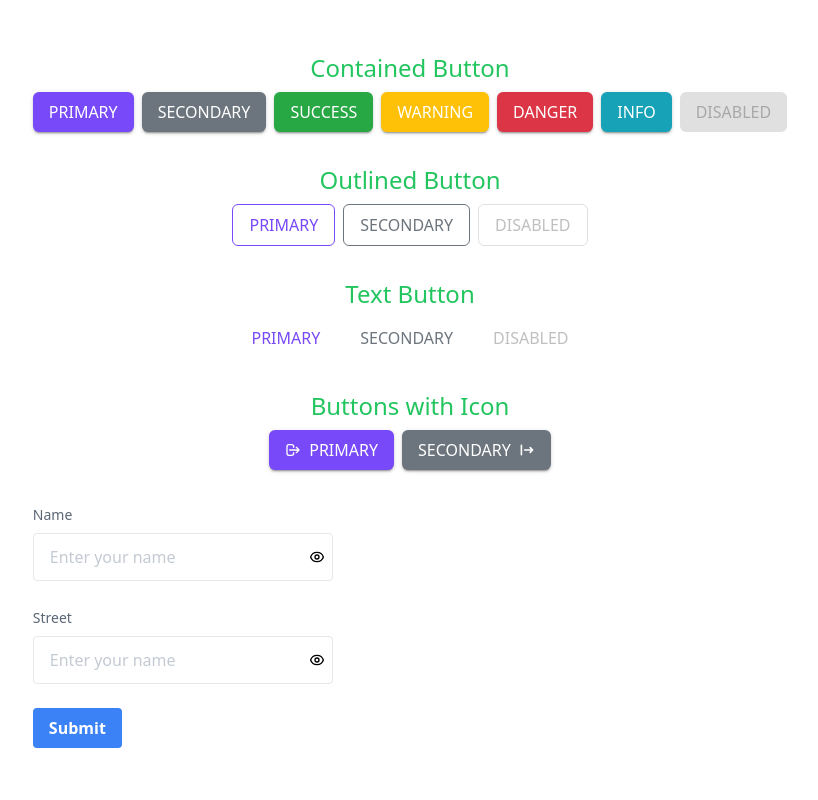
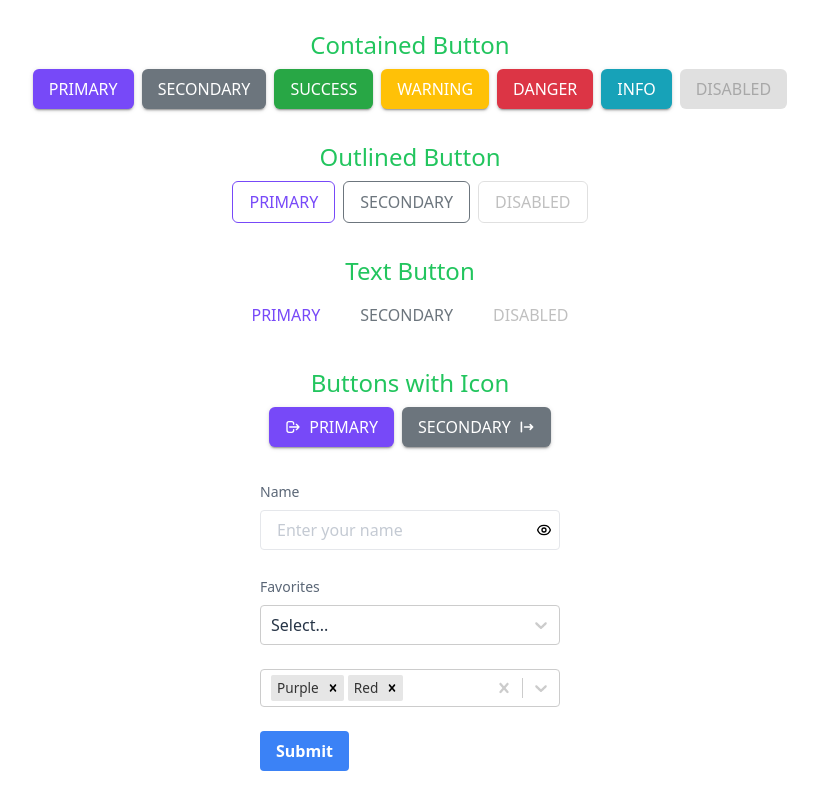
Before and after one commit to demolaemrick/my-react-components, a React (Create React App) app: page / in a window 1280 px wide. Shown: the whole page, without its empty margins (230-1048 px from the left). Built offline with nearby package versions, Linux system fonts and the light colour scheme.

Commit message:
Create select component

```diff
--- a/package.json
+++ b/package.json
@@ -18,6 +18,7 @@
 		"react-hook-form": "^7.43.5",
 		"react-icons": "^4.7.1",
 		"react-scripts": "5.0.1",
+		"react-select": "^5.7.0",
 		"tailwind-merge": "^1.10.0",
 		"typescript": "^4.9.5",
 		"web-vitals": "^2.1.4",
--- a/src/App.tsx
+++ b/src/App.tsx
@@ -3,10 +3,34 @@ import { ReactNode } from 'react';
 import { useForm, SubmitHandler, FieldValues } from 'react-hook-form';
 import * as yup from 'yup';
 import { yupResolver } from '@hookform/resolvers/yup';
+import { HiOutlineLogout, HiLogout, HiOutlineEye } from 'react-icons/hi';
+
 import Button from 'stories/Inputs/Button/Button';
 import Input from 'stories/Inputs/Input/Input';
+import Select from 'stories/Inputs/Select/Select';
 import InputAdornment from 'components/ui/InputAdornment';
-import { HiOutlineLogout, HiLogout, HiOutlineEye } from 'react-icons/hi';
+import ReactSelect from 'react-select';
+
+export interface ColourOption {
+	readonly value: string;
+	readonly label: string;
+	readonly color: string;
+	readonly isFixed?: boolean;
+	readonly isDisabled?: boolean;
+}
+
+export const colourOptions: readonly ColourOption[] = [
+	{ value: 'ocean', label: 'Ocean', color: '#00B8D9', isFixed: true },
+	{ value: 'blue', label: 'Blue', color: '#0052CC', isDisabled: true },
+	{ value: 'purple', label: 'Purple', color: '#5243AA' },
+	{ value: 'red', label: 'Red', color: '#FF5630', isFixed: true },
+	{ value: 'orange', label: 'Orange', color: '#FF8B00' },
+	{ value: 'yellow', label: 'Yellow', color: '#FFC400' },
+	{ value: 'green', label: 'Green', color: '#36B37E' },
+	{ value: 'forest', label: 'Forest', color: '#00875A' },
+	{ value: 'slate', label: 'Slate', color: '#253858' },
+	{ value: 'silver', label: 'Silver', color: '#666666' },
+];
 
 const loginSchema = yup.object({
 	name: yup.string().required().min(3),
@@ -78,7 +102,10 @@ function App() {
 				{/* <button className="bg-red-500 text-white px-[10px] py-1 min-w-[64px] hover:bg-black rounded-lg cursor-default select-none shadow-mui-button text-sm">
 					SMALL
 				</button> */}
-				<form className="w-[300px] space-y-6" onSubmit={handleSubmit(onSubmit)}>
+				<form
+					className="w-[300px] space-y-6 mx-auto"
+					onSubmit={handleSubmit(onSubmit)}
+				>
 					<Input
 						id="name"
 						label="Name"
@@ -92,18 +119,14 @@ function App() {
 							),
 						}}
 					/>
-					<Input
-						id="street"
-						label="Street"
-						type="text"
-						placeholder="Enter your name"
-						register={register}
-						errors={errors}
-						inputProps={{
-							endAdornment: (
-								<InputAdornment position="end" adornment={<HiOutlineEye />} />
-							),
-						}}
+					<Select />
+					<ReactSelect
+						defaultValue={[colourOptions[2], colourOptions[3]]}
+						isMulti
+						name="colors"
+						options={colourOptions}
+						className="basic-multi-select"
+						classNamePrefix="select"
 					/>
 					<button className="bg-blue-500 hover:bg-blue-700 text-white font-bold py-2 px-4 rounded">
 						Submit
--- a/src/stories/Inputs/Input/Input.tsx
+++ b/src/stories/Inputs/Input/Input.tsx
@@ -30,7 +30,7 @@ const Input = ({
 	id,
 	label,
 	type,
-	size = 'lg',
+	size = 'md',
 	variant = 'outlined',
 	inputProps,
 	placeholder,
--- /dev/null
+++ b/src/stories/Inputs/Select/Select.tsx
@@ -0,0 +1,137 @@
+/* eslint-disable @typescript-eslint/no-unsafe-return */
+/* eslint-disable import/no-extraneous-dependencies */
+import ReactSelect, { OptionProps, StylesConfig } from 'react-select';
+import { clsx } from 'clsx';
+
+import Label from 'components/ui/InputLabel';
+
+interface OptionType {
+	readonly value: string;
+	readonly label: string;
+	readonly isFixed?: boolean;
+	readonly isDisabled?: boolean;
+}
+
+interface SelectProps {
+	size?: 'base' | 'lg';
+	isMulti?: boolean;
+	isDisabled?: boolean;
+	isLoading?: boolean;
+	isSearchable?: boolean;
+	isClearable?: boolean;
+	hideSelectedOptions?: boolean;
+	isRtl?: boolean;
+}
+
+const options: readonly OptionType[] = [
+	{ value: 'chocolate', label: 'Chocolate' },
+	{ value: 'strawberry', label: 'Strawberry' },
+	{ value: 'vanilla', label: 'Vanilla' },
+];
+
+const sizeStyles = {
+	base: {
+		height: 40,
+		padding: '0 16px',
+	},
+	lg: {
+		height: 48,
+	},
+};
+
+const CustomOption = ({
+	innerProps,
+	isDisabled,
+	label,
+	isSelected,
+}: OptionProps<OptionType>) =>
+	!isDisabled ? (
+		<div {...innerProps}>
+			<div
+				className={clsx(
+					'flex items-center gap-2 text-primary font-light px-6 py-2 rounded cursor-pointer transition-all duration-200',
+					isSelected && 'bg-primary text-light',
+					!isSelected && 'hover:bg-primary/50'
+				)}
+			>
+				{isSelected && (
+					<svg
+						width="11"
+						height="9"
+						viewBox="0 0 11 9"
+						fill="none"
+						xmlns="http://www.w3.org/2000/svg"
+					>
+						<path
+							d="M1.28033 4.77494C0.987437 4.48205 0.512563 4.48205 0.21967 4.77494C-0.0732233 5.06784 -0.0732233 5.54271 0.21967 5.8356L2.94202 8.55796C3.23491 8.85085 3.70979 8.85085 4.00268 8.55796L10.447 2.11364C10.7399 1.82075 10.7399 1.34588 10.447 1.05298C10.1541 0.76009 9.67923 0.76009 9.38634 1.05298L3.47235 6.96697L1.28033 4.77494Z"
+							fill="#50AAA7"
+						/>
+					</svg>
+				)}
+
+				<>{label}</>
+			</div>
+		</div>
+	) : null;
+
+const customStyles: StylesConfig<OptionType> = {
+	control: (base, { isFocused }) => ({
+		...base,
+		boxShadow: 'none',
+		borderColor: isFocused ? '#7749F8' : '#e5e7eb',
+		borderWidth: isFocused ? 2 : 1,
+		'&:hover': {
+			borderColor: isFocused ? '#7749F8' : '#e5e7eb',
+		},
+	}),
+	placeholder: (base) => ({
+		...base,
+		fontSize: '1em',
+		color: '#18273AF0',
+		fontWeight: 300,
+	}),
+	valueContainer: (base) => ({
+		...base,
+	}),
+};
+const Select = ({
+	size = 'base',
+	isMulti = false,
+	isDisabled = false,
+	isLoading = false,
+	isSearchable = true,
+	isClearable = true,
+	hideSelectedOptions = false,
+	isRtl = false,
+	...rest
+}: SelectProps) => {
+	return (
+		<div className="w-full">
+			<Label htmlFor="">Favorites</Label>
+			<ReactSelect
+				styles={{
+					...customStyles,
+					control: (base) => ({
+						...base,
+						...(!isMulti && { height: sizeStyles[size].height }),
+					}),
+				}}
+				isMulti={isMulti}
+				isDisabled={isDisabled}
+				isLoading={isLoading}
+				isClearable={isClearable}
+				isRtl={isRtl}
+				isSearchable={isSearchable}
+				hideSelectedOptions={hideSelectedOptions}
+				options={options}
+				components={{
+					IndicatorSeparator: () => null,
+					Option: CustomOption,
+				}}
+				{...rest}
+			/>
+		</div>
+	);
+};
+
+export default Select;
```
Also changed, not shown: 2 other files (tests, documents, lock files or other folders).
